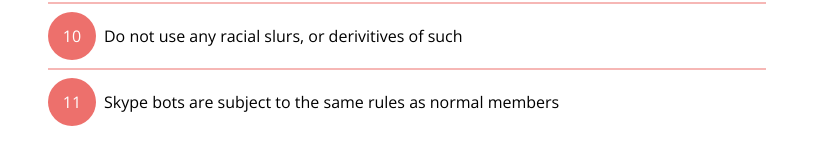
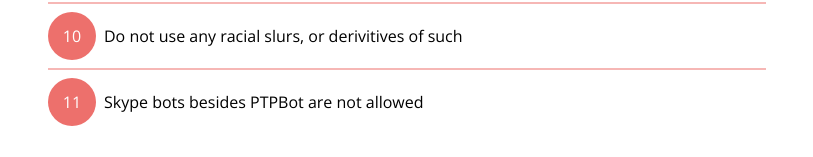
Before and after one commit to ptp-chat/ptp-chat.github.io, a plain HTML site: page index.html in a window 1280 px wide. Shown: the part 908-1065 px from the top of the page, without its empty margins (233-1046 px from the left). Drawn offline with nearby package versions, Linux system fonts and the light colour scheme.

Commit message:
Added rule associated with bots

```diff
--- a/index.html
+++ b/index.html
@@ -28,7 +28,7 @@
       <li>Do not advertise paid services</li>
       <li>Do not judge another developer's programming capability</li>
       <li>Do not use any racial slurs, or derivitives of such</li>
-      <li>Skype bots are subject to the same rules as normal members</li>
+      <li>Skype bots besides PTPBot are not allowed</li>
     </ol>
   </div>
   <script src="assets/js/min/main-min.js"></script>
```
